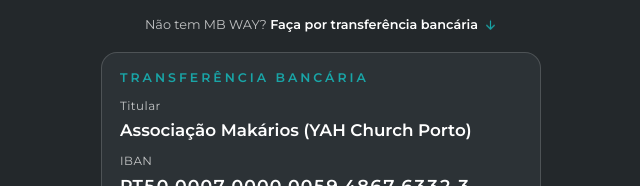
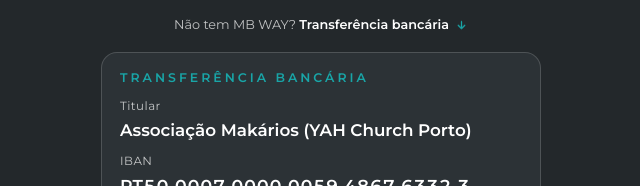
Before and after one commit to yahchurchporto/yahchurchporto.github.io, a plain HTML site: page ofertas/index.html in a window 1280 px wide. Shown: the part 614-800 px from the top of the page, 319-959 px from the left. Drawn offline with Linux system fonts and the light colour scheme.

Commit message:
Ofertas: seta minimalista

```diff
--- a/ofertas/index.html
+++ b/ofertas/index.html
@@ -47,8 +47,8 @@
   </section>
 
   <a class="mais" href="#transferencia">
-    <span>Não tem MB WAY? <b>Faça por transferência bancária</b></span>
-    <svg viewBox="0 0 24 24" fill="none" stroke="currentColor" stroke-width="2.2" stroke-linecap="round" stroke-linejoin="round" aria-hidden="true"><path d="M12 4v15M5 12l7 7 7-7"/></svg>
+    <span>Não tem MB WAY? <b>Transferência bancária</b></span>
+    <svg viewBox="0 0 24 24" fill="none" stroke="currentColor" stroke-width="2.4" stroke-linecap="round" stroke-linejoin="round" aria-hidden="true"><path d="M12 5v13M6 12l6 6 6-6"/></svg>
   </a>
 
   <section class="cartao" id="transferencia" aria-labelledby="t-transf">
```
